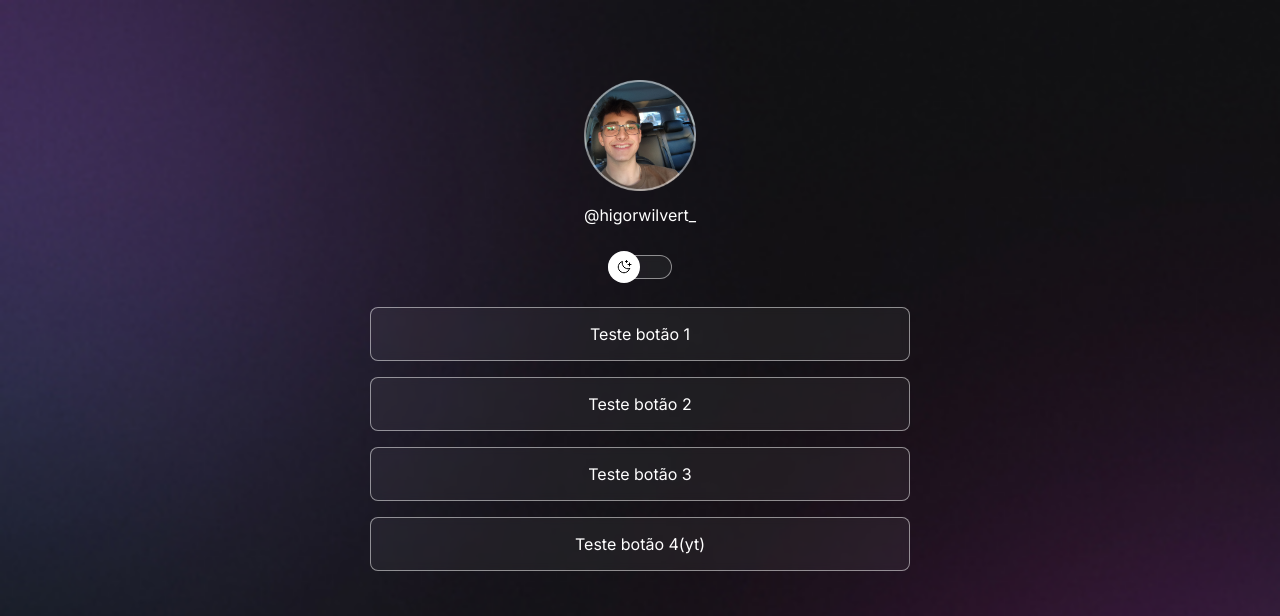
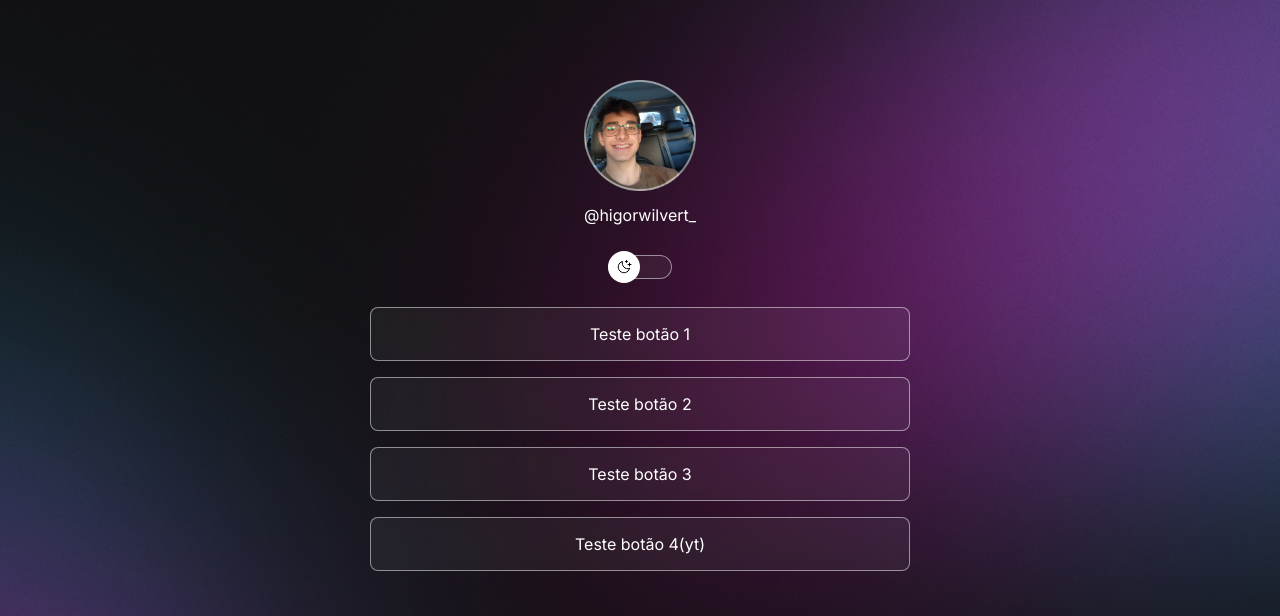
Before and after one commit to higorwilvert/ProjetoLinksRS, a plain HTML site: page index.html in a window 1280 px wide. Shown: the top 616 px of the page. Drawn offline with nearby package versions, Linux system fonts and the light colour scheme.

Commit message:
Trocado imagem de fundo a partir da media query

```diff
--- a/style.css
+++ b/style.css
@@ -26,6 +26,7 @@
 
 body {
   background: var(--background-url) no-repeat top center/cover;
+  height: 100vh;
 }
 
 body * {
@@ -153,3 +154,13 @@ footer {
   text-align: center;
   font-size: 14px;
 }
+
+@media (min-width: 700px){
+  :root {
+    --background-url: url(./assets/bg-desktop.jpg);
+  }
+
+  .light{
+    --background-url: url(./assets/bg-desktop-light.jpg);
+  }
+}
```
Also changed, not shown: assets/bg-desktop-light.jpg (added), assets/bg-desktop.jpg (added).
